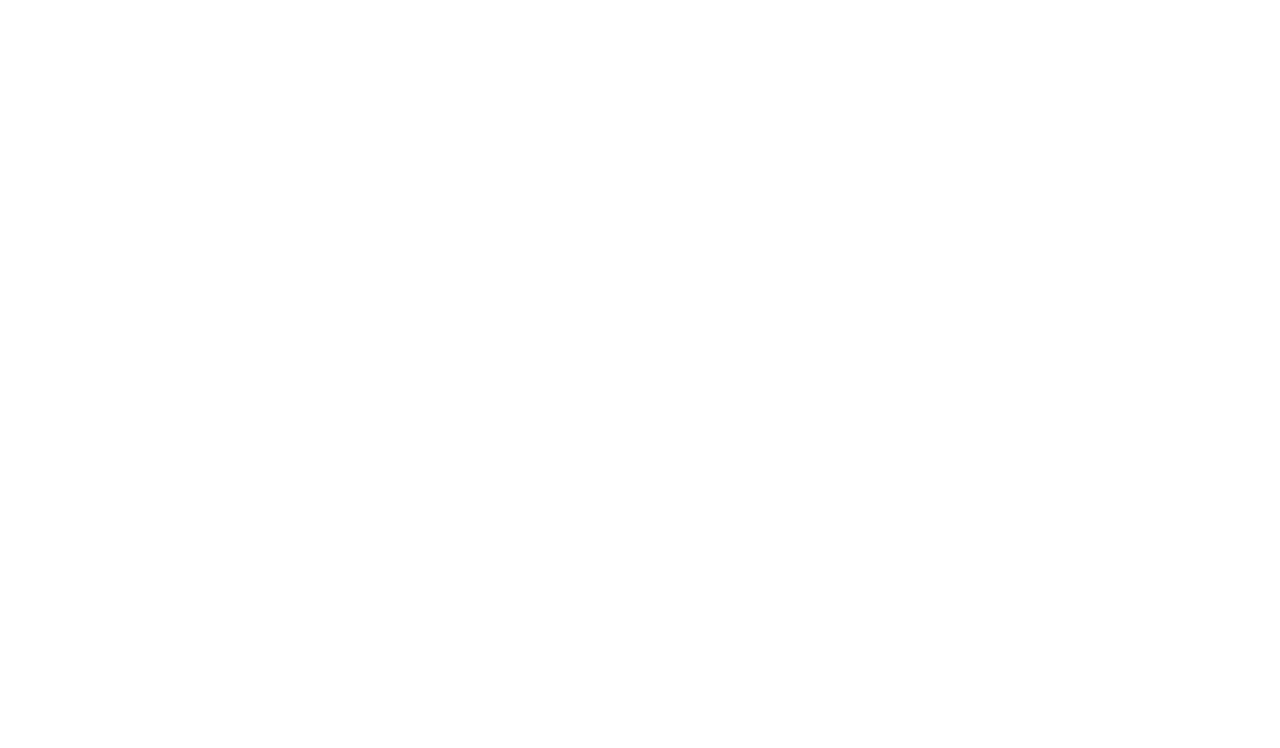
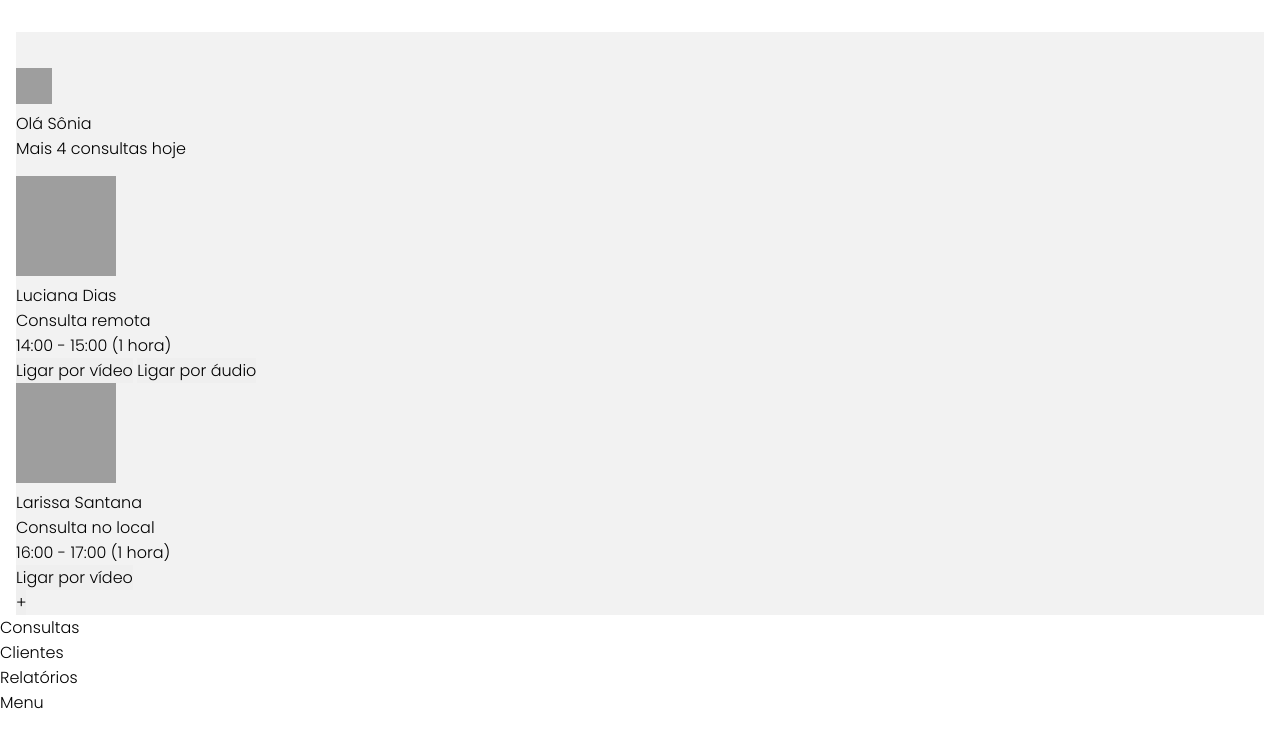
Before and after one commit to julio-cesar96/aluramed, a plain HTML site: page index.html in a window 1280 px wide. Drawn offline with Linux system fonts and the light colour scheme; grey boxes are pictures that could not be loaded.

Commit message:
Adicionando estrutura da página

```diff
--- a/css/estilo.css
+++ b/css/estilo.css
@@ -1,5 +1,33 @@
+@import url('https://fonts.googleapis.com/css2?family=Poppins:wght@300;700&display=swap');
+
 * {
-    box-sizing: border-box;
     margin: 0;
     padding: 0;
+
+    font-size: 100%;
+    font-weight: 300;
+    font-family: 'Poppins', sans-serif;
+
+    border: none;
+    outline: none;
+    box-sizing: border-box;
 }
+
+.container-principal {
+    background-color: #f2f2f2;
+
+    margin-left: 16px;
+    margin-right: 16px;
+}
+
+.cabecalho {
+    width: 100%;
+    height: 144px;
+
+    margin-top: 32px;
+}
+
+.cabecalho > img {
+    height: 72px;
+    padding-top: 36px;
+}
--- a/index.html
+++ b/index.html
@@ -9,6 +9,48 @@
     <title>AluraMed</title>
 </head>
 <body>
+    <main class="container-principal">
 
+        <header class="cabecalho">
+            <img src="https://picsum.photos/100" />
+            <h1 class="usuario_nome">Olá Sônia</h1>
+            <h3 class="usuario_tarefa">Mais 4 consultas hoje</h3>
+        </header>
+
+        <div class="cartao__consultaRemota">
+            <div class="cartao__cabecalho">
+                <img src="https://picsum.photos/100" alt="" class="cliente_foto" />
+                <h2 class="cliente_nome">Luciana Dias</h2>
+                <h3 class="consulta_tipo">Consulta remota</h3>
+            </div>
+            <hr>
+            <div class="cartao__descricao">
+                <h4 class="consulta_horario">14:00 - 15:00 (1 hora)</h4>
+                <button class="ligacao__video">Ligar por vídeo</button>
+                <button class="ligacao__audio">Ligar por áudio</button>
+            </div>
+        </div>
+
+        <div class="cartao__consultaPresencial">
+            <div class="cartao__cabecalho">
+                <img src="https://picsum.photos/100" alt="" class="cliente_foto" />
+                <h2 class="cliente_nome">Larissa Santana</h2>
+                <h3 class="consulta_tipo">Consulta no local</h3>
+            </div>
+            <div class="cartao__descricao">
+                <h4 class="consulta_horario">16:00 - 17:00 (1 hora)</h4>
+                <button class="botao__endereco">Ligar por vídeo</button>
+            </div>
+        </div>
+
+        <button class="adicionar__consulta">+</button>
+
+    </main>
+    <footer class="menu__rodape">
+        <h4>Consultas</h4>
+        <h4>Clientes</h4>
+        <h4>Relatórios</h4>
+        <h4>Menu</h4>
+    </footer>
 </body>
 </html>
```
